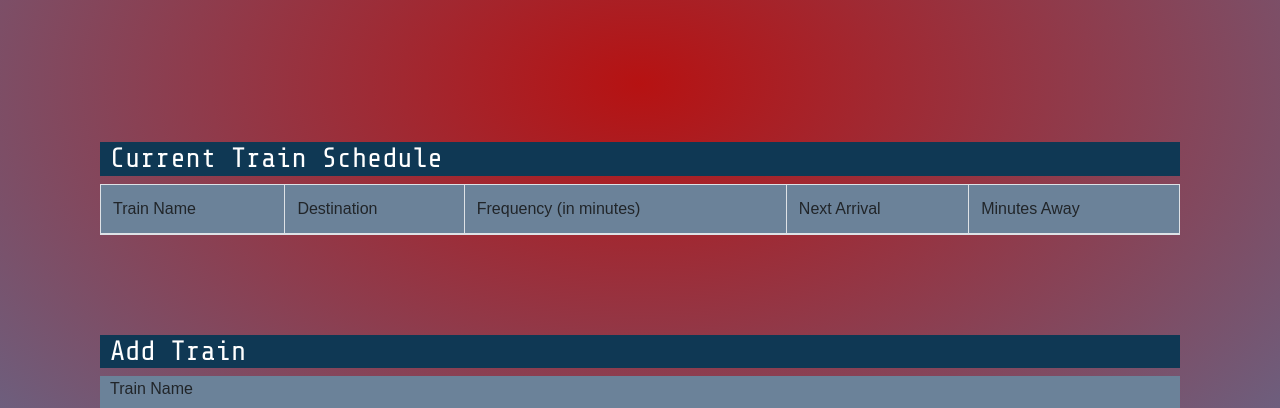
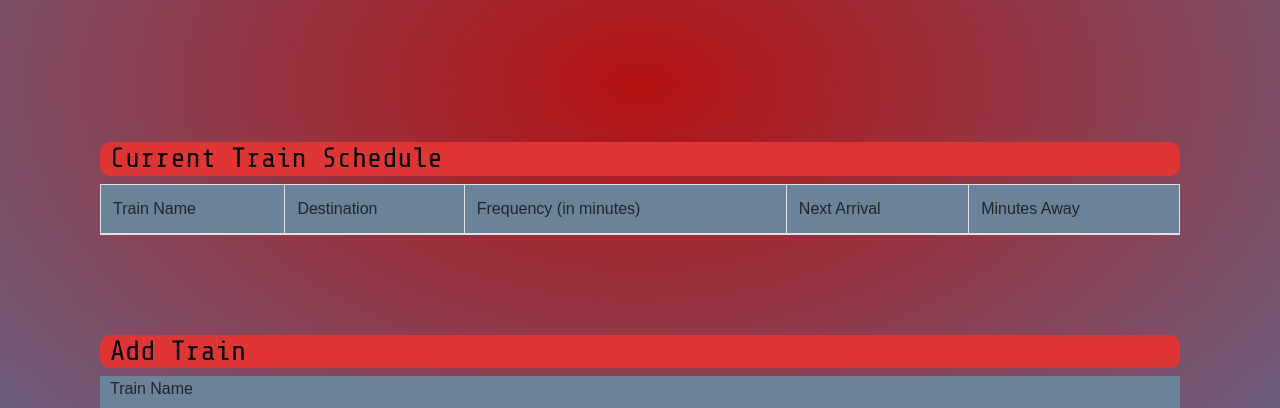
Before and after one commit to nikolaizemlin/Train-Week-7, a plain HTML site: page index.html in a window 1280 px wide. Shown: the part 316-724 px from the top of the page. Drawn offline with nearby package versions, Linux system fonts and the light colour scheme; no server answers.

```diff
--- a/index.html
+++ b/index.html
@@ -7,12 +7,10 @@
 	<link rel="stylesheet" type="text/css" href="assets/css/style.css">
 
 <!-- css for the clock animation -->
-  <link rel="stylesheet" href="https://cdnjs.cloudflare.com/ajax/libs/normalize/5.0.0/normalize.min.css">
+
   <link rel='stylesheet prefetch' href='https://fonts.googleapis.com/css?family=Share+Tech+Mono'>
 <!-- Bootstrap CDN CSS -->
 <link rel="stylesheet" href="https://stackpath.bootstrapcdn.com/bootstrap/4.1.1/css/bootstrap.min.css" integrity="sha384-WskhaSGFgHYWDcbwN70/dfYBj47jz9qbsMId/iRN3ewGhXQFZCSftd1LZCfmhktB" crossorigin="anonymous">
-<!-- FireBase script Link -->
-<script src="https://www.gstatic.com/firebasejs/5.0.4/firebase.js"></script>
 <!-- Jquery script link -->
 <script src="https://ajax.googleapis.com/ajax/libs/jquery/3.3.1/jquery.min.js"></script>
 
@@ -36,8 +34,8 @@
 <!-- Train Schedule-->
         <div class="col-lg-12">
           <div class="panel" style="margin-top: 35%">
-            <div class="panel-heading" style="background-color: #0f3854">
-              <h3 class="panel-title" style="color: white; font-family: 'Share Tech Mono', monospace;">Current Train Schedule</h3>
+            <div class="panel-heading" style="border-radius: 10px; background-color: #e03535">
+              <h3 class="panel-title" style="color: black; font-family: 'Share Tech Mono', monospace;">Current Train Schedule</h3>
             </div>
 
             <table id="Schedule" class="table table-striped table-bordered" cellspacing="0" width="100%" style="background-color: #6b8299">
@@ -61,8 +59,8 @@
 	<!-- Add Train Form-->
         <div class="col-lg-12">
           <div class="panel panel-default">
-            <div class="panel-heading" style="background-color: #0f3854">
-              <h3 class="panel-title" style="color: white; font-family: 'Share Tech Mono', monospace;">Add Train</h3>
+            <div class="panel-heading" style="border-radius: 10px; background-color: #e03535">
+              <h3 class="panel-title" style="color: black; font-family: 'Share Tech Mono', monospace;">Add Train</h3>
             </div>
             <div class="panel-body" style="background-color: #6b8299">
 
```
